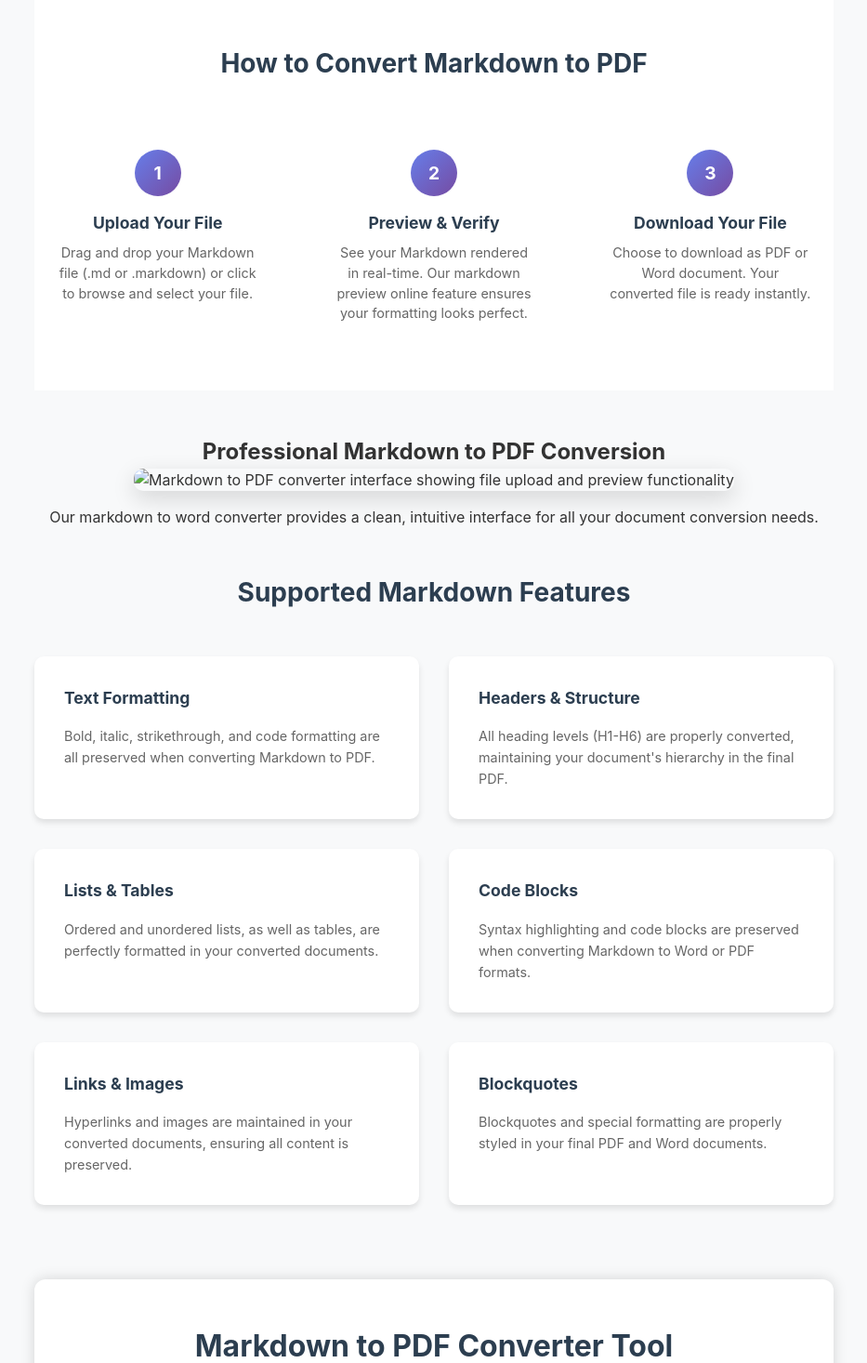
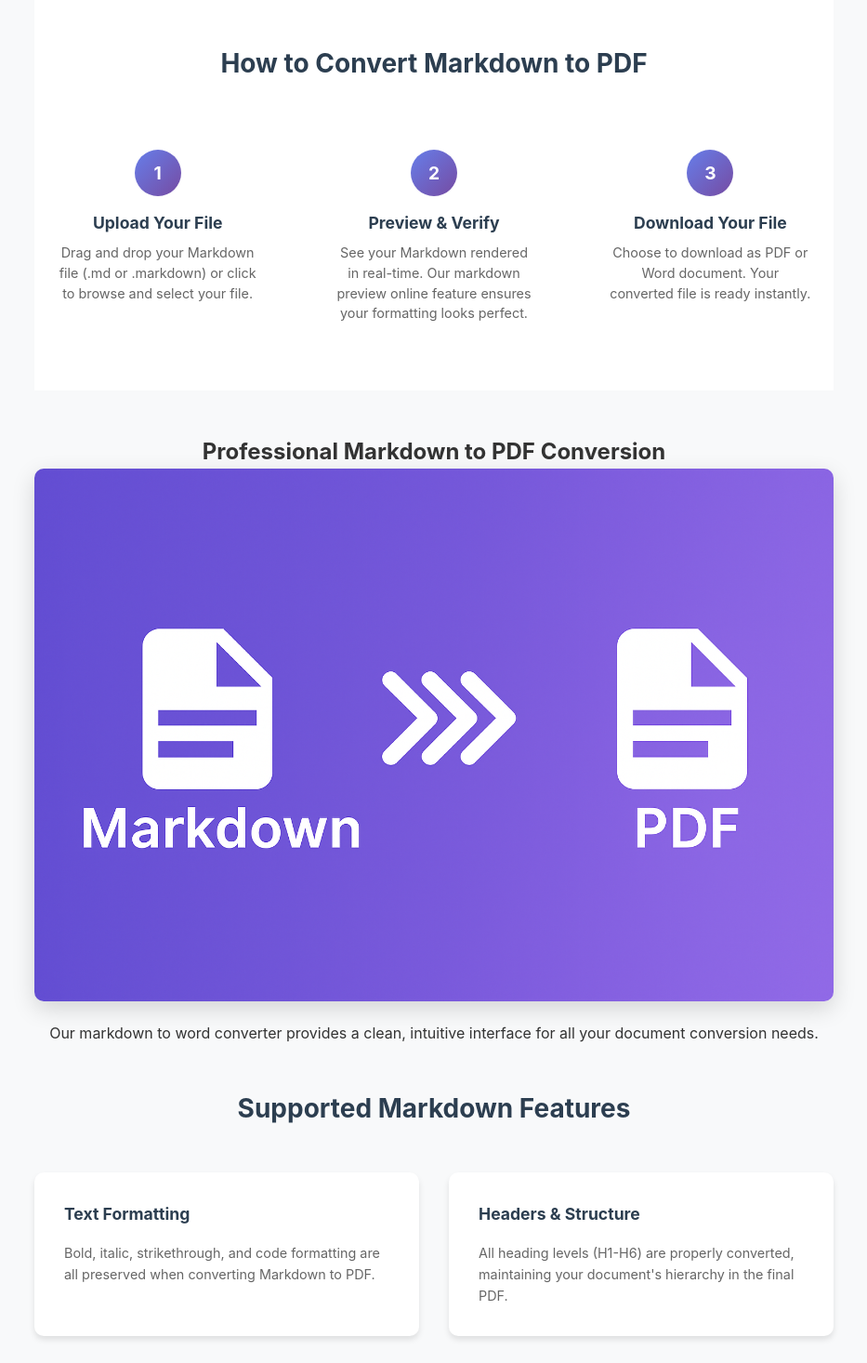
Before and after one commit to SimMan7/markdown-converter, a Flask app: page / in a window 1280 px wide. Shown: the part 1241-2707 px from the top of the page at 93% size, without its empty margins (173-1106 px from the left). Run offline with Flask 3, Linux system fonts and the light colour scheme; some libraries are stand-ins or nearby versions.

Commit message:
Add custom Markdown to PDF conversion graphic to replace placeholder image

```diff
--- a/templates/index.html
+++ b/templates/index.html
@@ -635,7 +635,7 @@
 
       <section class="image-section" id="landing-image">
         <h2>Professional Markdown to PDF Conversion</h2>
-        <img src="https://via.placeholder.com/800x400/667eea/ffffff?text=Markdown+to+PDF+Converter+Interface" alt="Markdown to PDF converter interface showing file upload and preview functionality" class="converter-image" loading="lazy" />
+        <img src="{{ url_for('static', filename='images/markdown-converter-preview.png') }}" alt="Markdown to PDF converter interface showing file upload and preview functionality" class="converter-image" loading="lazy" />
         <p>Our markdown to word converter provides a clean, intuitive interface for all your document conversion needs.</p>
       </section>
 
```
Also changed, not shown: static/images/markdown-converter-preview.png (added).
